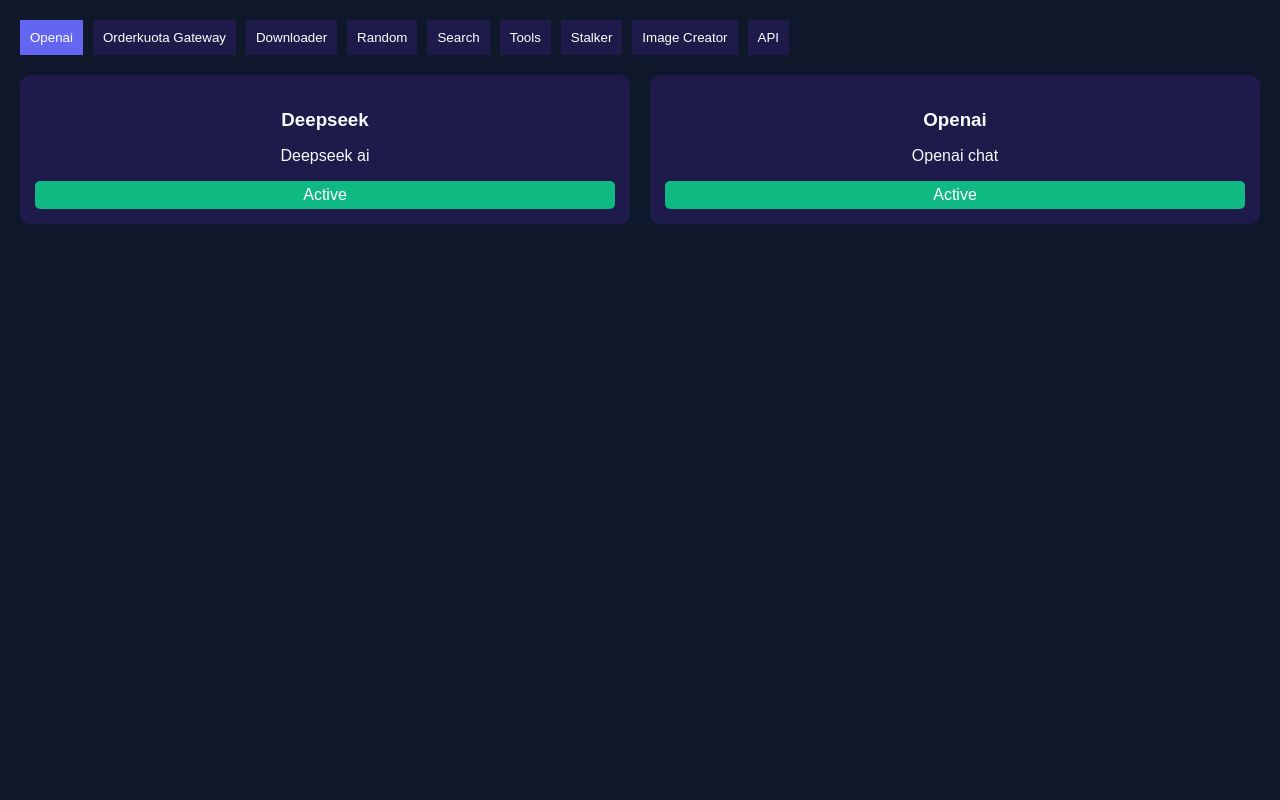
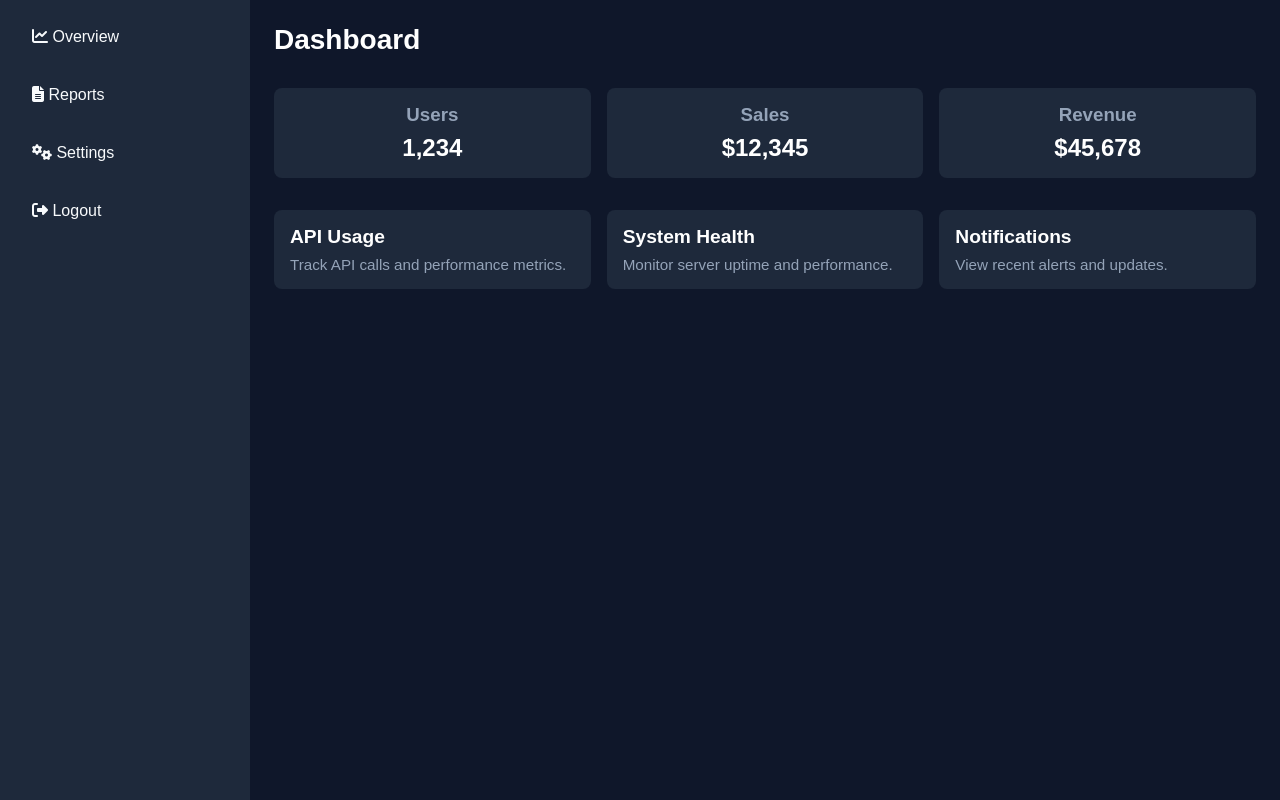
Before and after one commit to risal-tech/api, a website: page tes.html in a window 1280 px wide. Drawn offline with Linux system fonts and the light colour scheme.

Commit message:
Update tes.html

```diff
--- a/tes.html
+++ b/tes.html
@@ -3,155 +3,173 @@
 <head>
   <meta charset="UTF-8">
   <meta name="viewport" content="width=device-width, initial-scale=1.0">
-  <title>Dasboard</title>
+  <title>Dashboard</title>
+  <link rel="stylesheet" href="https://cdnjs.cloudflare.com/ajax/libs/font-awesome/6.5.0/css/all.min.css">
   <style>
-    body {
-      font-family: Arial, sans-serif;
-      background: #0f172a;
-      color: #f8fafc;
+    :root {
+      --primary: #6366f1;
+      --dark: #0f172a;
+      --light: #f8fafc;
+      --gray: #94a3b8;
+    }
+
+    * {
       margin: 0;
       padding: 0;
+      box-sizing: border-box;
     }
 
-    #loading-screen {
+    body {
       display: flex;
-      position: fixed;
-      top: 0;
-      left: 0;
-      width: 100%;
-      height: 100%;
-      justify-content: center;
-      align-items: center;
-      background: #020617;
-      z-index: 9999;
-      color: #fff;
+      font-family: Arial, sans-serif;
+      background: var(--dark);
+      color: var(--light);
+      height: 100vh;
+      overflow: hidden;
     }
 
-    .container {
-      display: none;
-      padding: 20px;
+    /* Sidebar */
+    .sidebar {
+      width: 250px;
+      background: #1e293b;
+      padding: 1rem;
+      display: flex;
+      flex-direction: column;
+      gap: 1rem;
     }
 
-    .tabs {
-      display: flex;
-      gap: 10px;
-      margin-bottom: 20px;
+    .sidebar a {
+      color: var(--light);
+      text-decoration: none;
+      font-size: 1rem;
+      padding: 0.75rem 1rem;
+      border-radius: 8px;
+      transition: background 0.3s;
     }
 
-    .tab {
-      padding: 10px;
-      background: #1e1b4b;
-      color: #fff;
-      border: none;
-      cursor: pointer;
+    .sidebar a:hover {
+      background: var(--primary);
+      color: white;
     }
 
-    .tab.active {
-      background: #6366f1;
+    /* Main Content */
+    .main {
+      flex: 1;
+      padding: 1.5rem;
+      overflow-y: auto;
     }
 
-    .api-list {
-      display: grid;
-      grid-template-columns: repeat(auto-fit, minmax(200px, 1fr));
-      gap: 20px;
+    .header {
+      margin-bottom: 2rem;
     }
 
-    .api-card {
-      padding: 15px;
-      background: #1e1b4b;
-      border-radius: 10px;
+    .header h1 {
+      font-size: 1.75rem;
+      color: white;
+    }
+
+    .stats {
+      display: flex;
+      gap: 1rem;
+      margin-bottom: 2rem;
+    }
+
+    .stat-card {
+      flex: 1;
+      background: #1e293b;
+      padding: 1rem;
+      border-radius: 8px;
       text-align: center;
     }
 
-    .api-card h3 {
-      margin-bottom: 10px;
+    .stat-card h3 {
+      margin-bottom: 0.5rem;
+      color: var(--gray);
     }
 
-    .api-card .status {
-      margin-top: 10px;
-      padding: 5px;
-      border-radius: 5px;
-      color: #fff;
+    .stat-card p {
+      font-size: 1.5rem;
+      font-weight: bold;
+      color: white;
     }
 
-    .status.danger {
-      background: #ef4444;
+    /* Dashboard Content */
+    .dashboard {
+      display: grid;
+      grid-template-columns: repeat(auto-fit, minmax(300px, 1fr));
+      gap: 1rem;
     }
 
-    .status.warning {
-      background: #f59e0b;
+    .card {
+      background: #1e293b;
+      padding: 1rem;
+      border-radius: 8px;
+      transition: transform 0.3s, box-shadow 0.3s;
     }
 
-    .status.success {
-      background: #10b981;
+    .card:hover {
+      transform: translateY(-5px);
+      box-shadow: 0 8px 16px rgba(0, 0, 0, 0.2);
+    }
+
+    .card h3 {
+      font-size: 1.2rem;
+      margin-bottom: 0.5rem;
+      color: white;
+    }
+
+    .card p {
+      font-size: 0.95rem;
+      color: var(--gray);
     }
   </style>
 </head>
 <body>
-  <!-- Loading Screen -->
-  <div id="loading-screen">Loading...</div>
+  <!-- Sidebar -->
+  <div class="sidebar">
+    <a href="#overview"><i class="fas fa-chart-line"></i> Overview</a>
+    <a href="#reports"><i class="fas fa-file-alt"></i> Reports</a>
+    <a href="#settings"><i class="fas fa-cogs"></i> Settings</a>
+    <a href="#logout"><i class="fas fa-sign-out-alt"></i> Logout</a>
+  </div>
 
   <!-- Main Content -->
-  <div class="container">
-    <div class="tabs" id="tabs"></div>
-    <div class="api-list" id="api-list"></div>
+  <div class="main">
+    <div class="header">
+      <h1>Dashboard</h1>
+    </div>
+
+    <!-- Stats Section -->
+    <div class="stats">
+      <div class="stat-card">
+        <h3>Users</h3>
+        <p>1,234</p>
+      </div>
+      <div class="stat-card">
+        <h3>Sales</h3>
+        <p>$12,345</p>
+      </div>
+      <div class="stat-card">
+        <h3>Revenue</h3>
+        <p>$45,678</p>
+      </div>
+    </div>
+
+    <!-- Dashboard Content -->
+    <div class="dashboard">
+      <div class="card">
+        <h3>API Usage</h3>
+        <p>Track API calls and performance metrics.</p>
+      </div>
+      <div class="card">
+        <h3>System Health</h3>
+        <p>Monitor server uptime and performance.</p>
+      </div>
+      <div class="card">
+        <h3>Notifications</h3>
+        <p>View recent alerts and updates.</p>
+      </div>
+    </div>
   </div>
-
-  <script>
-    document.addEventListener('DOMContentLoaded', function () {
-      const loadingScreen = document.getElementById('loading-screen');
-      const container = document.querySelector('.container');
-      const tabsContainer = document.getElementById('tabs');
-      const apiList = document.getElementById('api-list');
-
-      // Simulate loading settings.json
-      fetch('/settings.json')
-        .then(response => response.json())
-        .then(settings => {
-          const apis = settings.categories;
-
-          // Create Tabs
-          apis.forEach((category, index) => {
-            const tab = document.createElement('button');
-            tab.className = `tab ${index === 0 ? 'active' : ''}`;
-            tab.innerText = category.name;
-            tab.addEventListener('click', () => renderAPIs(category.items));
-            tabsContainer.appendChild(tab);
-          });
-
-          // Render Initial APIs
-          renderAPIs(apis[0].items);
-
-          // Hide Loading and Show Content
-          loadingScreen.style.display = 'none';
-          container.style.display = 'block';
-        })
-        .catch(error => {
-          console.error('Error loading settings:', error);
-          loadingScreen.innerText = 'Failed to load settings. Please try again.';
-        });
-
-      // Render APIs
-      function renderAPIs(items) {
-        apiList.innerHTML = '';
-        items.forEach(api => {
-          const card = document.createElement('div');
-          card.className = 'api-card';
-          card.innerHTML = `
-            <h3>${api.name}</h3>
-            <p>${api.desc}</p>
-            <div class="status ${
-              api.status?.toLowerCase().includes('maintenance')
-                ? 'danger'
-                : api.status?.toLowerCase().includes('beta')
-                ? 'warning'
-                : 'success'
-            }">${api.status || 'Active'}</div>
-          `;
-          apiList.appendChild(card);
-        });
-      }
-    });
-  </script>
 </body>
 </html>
```
